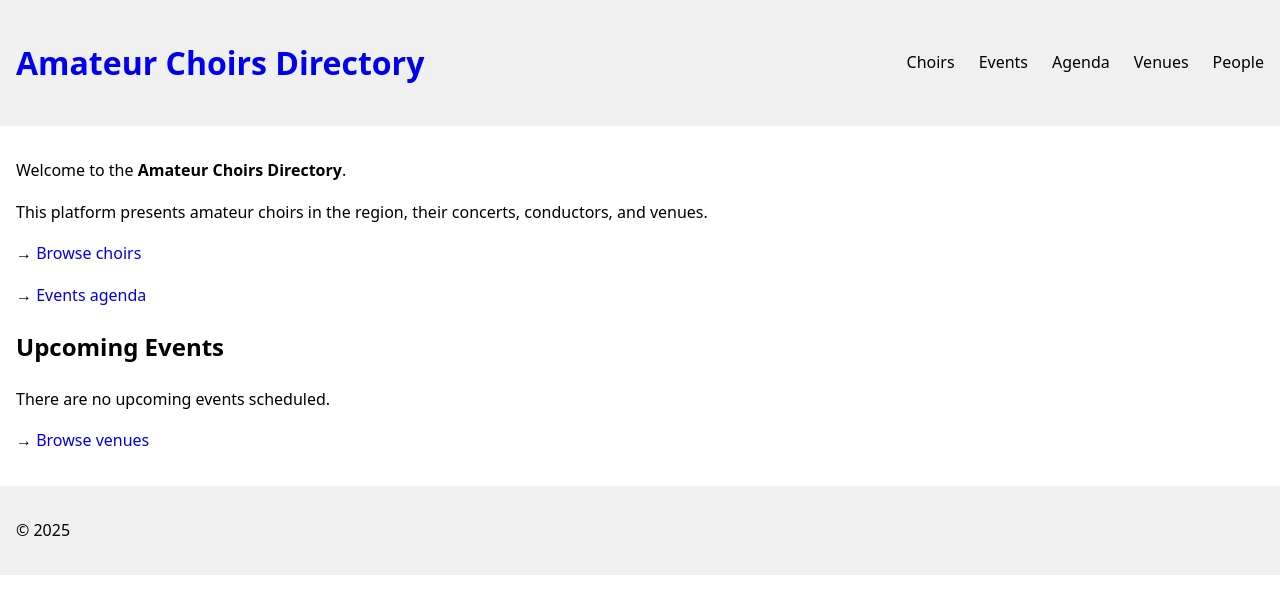
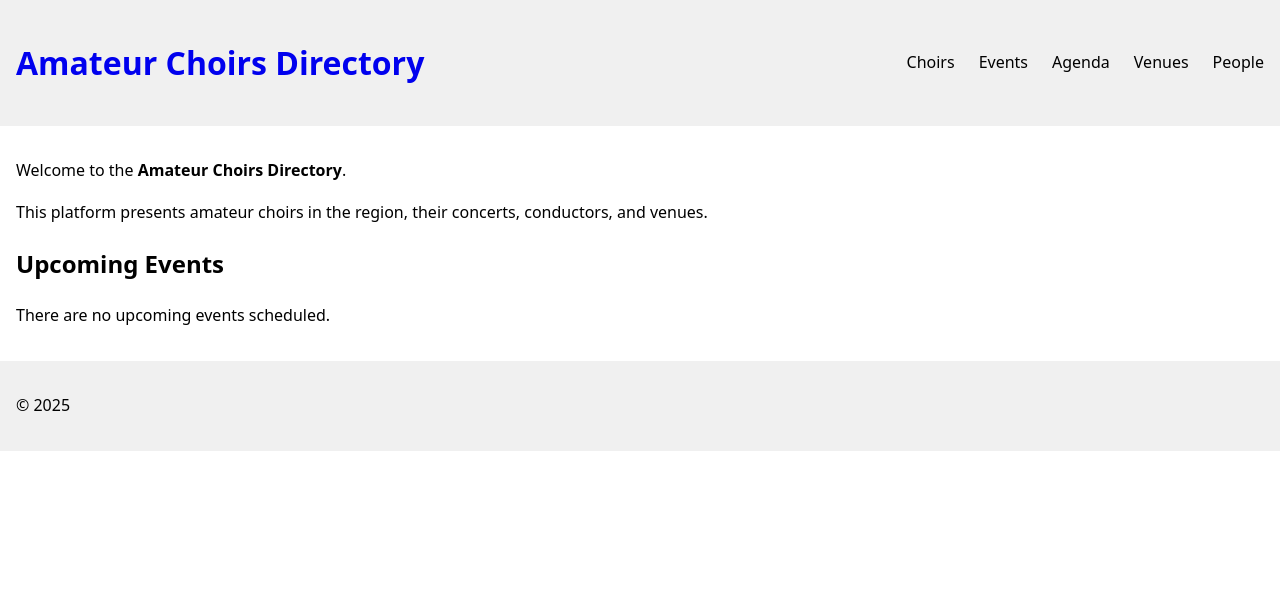
Before and after one commit to jllobera/quicanta, a Jekyll site: the page built from index.md, in a window 1280 px wide. Shown: the top 614 px of the page. Built offline with Jekyll 4.4.1, drawn with Linux system fonts in a browser that asks for light colours.

Commit message:
Update index.md

```diff
--- a/index.md
+++ b/index.md
@@ -6,10 +6,6 @@ Welcome to the **Amateur Choirs Directory**.
 
 This platform presents amateur choirs in the region, their concerts,
 conductors, and venues.
-
-→ <a href="{{ '/choirs/' | relative_url }}">Browse choirs</a>
-
-→ <a href="{{ '/agenda/' | relative_url }}">Events agenda</a>
 
 {% assign now = "now" | date: "%s" %}
 {% assign upcoming_events = "" | split: "," %}
@@ -43,6 +39,3 @@ conductors, and venues.
 {% else %}
   <p>There are no upcoming events scheduled.</p>
 {% endif %}
-
-
-→ <a href="{{ '/venues/' | relative_url }}">Browse venues</a>
```
